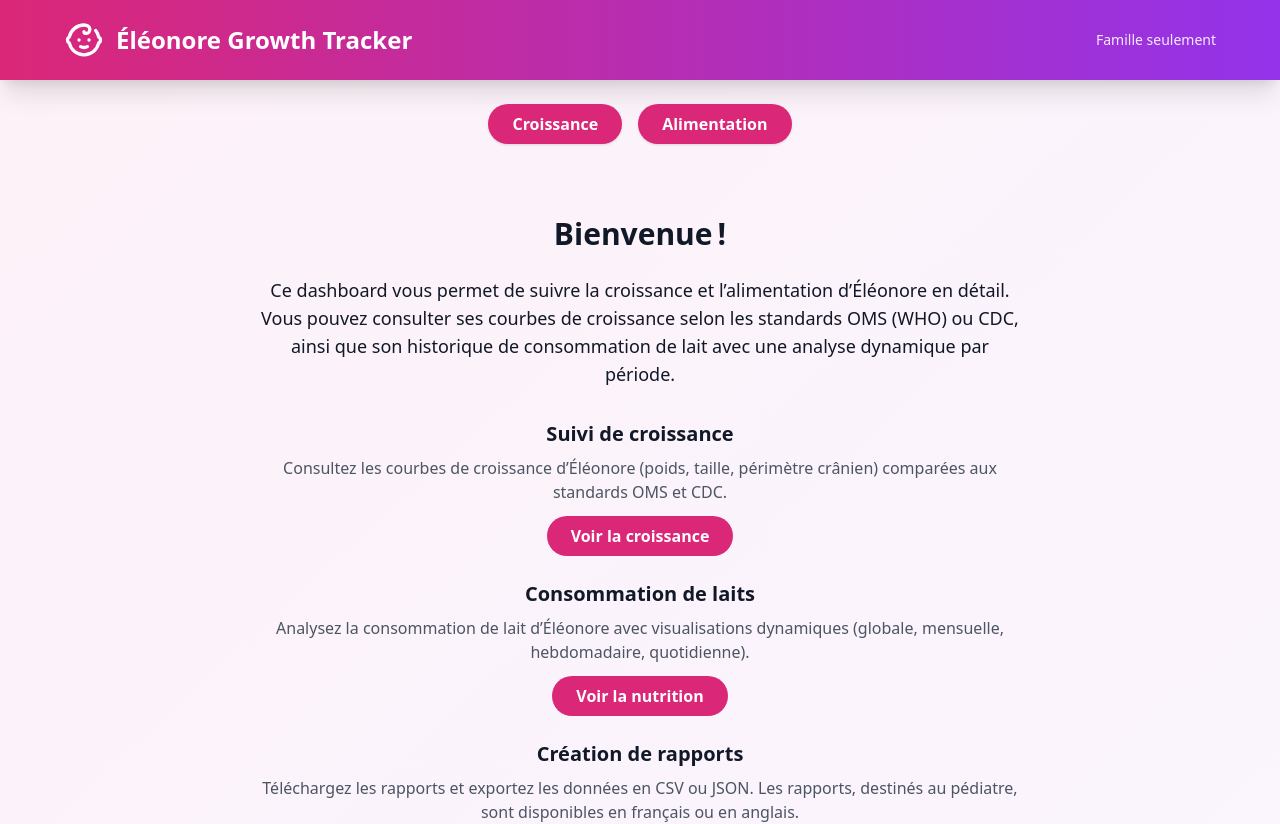
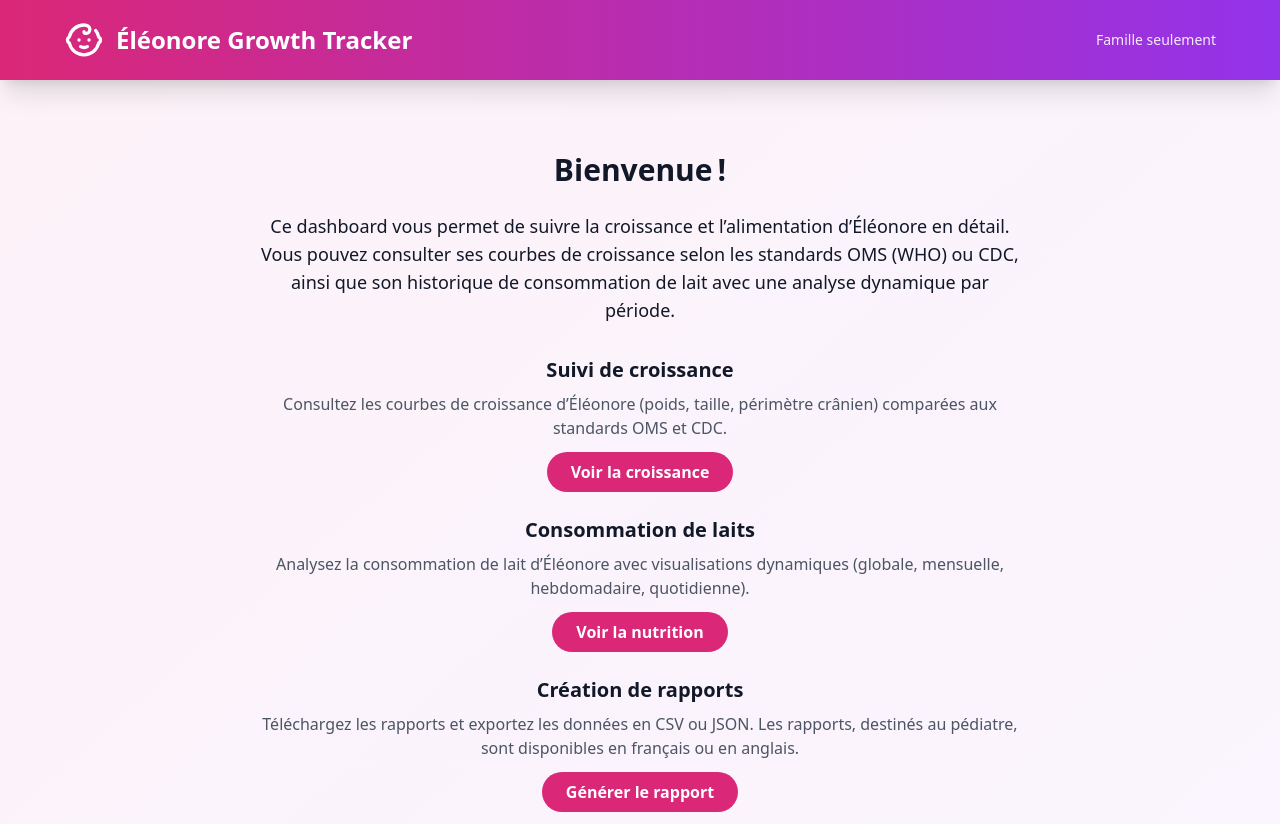
Before and after one commit to Dgedg1966/eleonore-growth-tracker, a React (Vite) app: page / in a window 1280 px wide. Shown: the top 824 px of the page. Built offline with nearby package versions, Linux system fonts and the light colour scheme.

Commit message:
Update App.jsx

```diff
--- a/src/App.jsx
+++ b/src/App.jsx
@@ -95,6 +95,7 @@ async function generateReport() {
       fetch(`${BACKEND_URL}/growth`),
       fetch(`${BACKEND_URL}/nutrition`),
     ]);
+
     if (!growthResp.ok || !nutriResp.ok) throw new Error("Erreur API");
 
     const growth = await growthResp.json();
@@ -102,7 +103,7 @@ async function generateReport() {
 
     const report = { growth, nutrition };
 
-    // JSON download
+    // ---- JSON ----
     const jsonBlob = new Blob([JSON.stringify(report, null, 2)], {
       type: "application/json",
     });
@@ -113,7 +114,7 @@ async function generateReport() {
     aJson.click();
     URL.revokeObjectURL(jsonUrl);
 
-    // CSV (growth only, example)
+    // ---- CSV (growth uniquement, à titre d’exemple) ----
     const csvRows = [
       ["date", "weight", "height", "head"],
       ...growth.map((r) => [
@@ -124,9 +125,7 @@ async function generateReport() {
       ]),
     ];
     const csvContent = csvRows.map((e) => e.join(",")).join("\n");
-    const csvBlob = new Blob([csvContent], {
-      type: "text/csv;charset=utf-8;",
-    });
+    const csvBlob = new Blob([csvContent], { type: "text/csv;charset=utf-8;" });
     const csvUrl = URL.createObjectURL(csvBlob);
     const aCsv = document.createElement("a");
     aCsv.href = csvUrl;
@@ -174,24 +173,6 @@ export default function App() {
           <span className="text-sm opacity-90">Famille seulement</span>
         </div>
       </nav>
-
-      {/* ------------------- BOUTONS GROS (HOME ONLY) ------------------- */}
-      {activeTab === "home" && (
-        <div className="flex justify-center mt-6 space-x-4">
-          <button
-            onClick={() => goTo("growth")}
-            className="px-6 py-2 rounded-full bg-pink-600 text-white font-semibold shadow"
-          >
-            Croissance
-          </button>
-          <button
-            onClick={() => goTo("nutrition")}
-            className="px-6 py-2 rounded-full bg-pink-600 text-white font-semibold shadow"
-          >
-            Alimentation
-          </button>
-        </div>
-      )}
 
       {/* ------------------- OMS / CDC SELECTOR (only on growth) ------------------- */}
       {activeTab === "growth" && (
```
